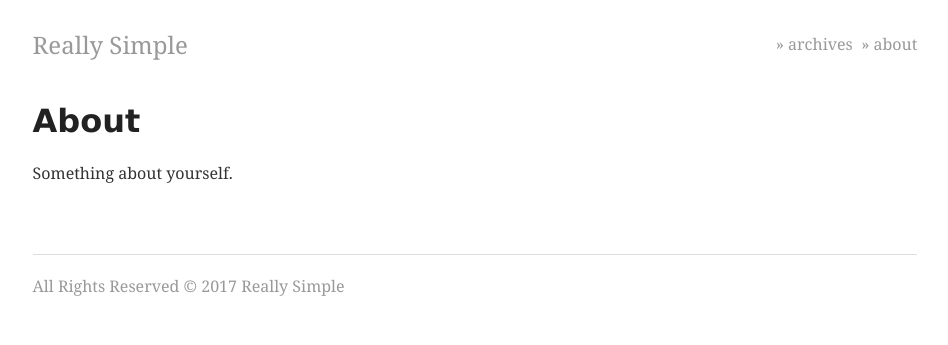
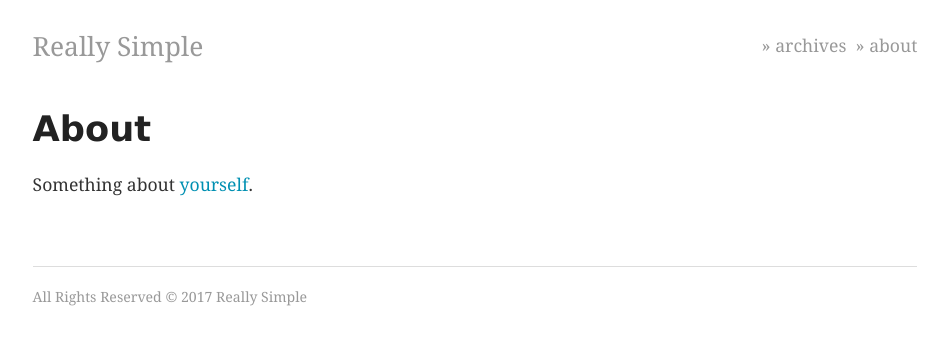
Before and after one commit to jusx/really-simple, a Jekyll site: the page built from about.md, in a window 1280 px wide. Shown: the top 345 px of the page, without its empty margins (165-1113 px from the left). Built offline with Jekyll 4.4.1, drawn with Linux system fonts in a browser that asks for light colours; our own code applies the rules of GitHub Pages for plain Markdown files.

Commit message:
- bugfix: anchor link styling on other pages are now as desired. - bugfix: footer copyright should be smaller. - bugfix: content font should be bigger.

```diff
--- a/_sass/_simple.scss
+++ b/_sass/_simple.scss
@@ -38,11 +38,13 @@ body {
    padding-bottom: 20px;
    border-top: 1px solid #ddd;
    margin-top: 70px;
+   font-size: 0.8em;
 }
 
 .content {
   width: 70%;
   margin: 0 auto;
+  font-size: 1.1em;
 
   h1, h2, h3, h4, h5, h6 {
      font-family: "Lucida Grande", verdana, 'Lato', sans-serif;
@@ -80,6 +82,9 @@ body {
 
 .post-content {
    line-height: 1.5em;
+
+}
+
 a {
    color:#111;
    color: #0090B2;
@@ -87,7 +92,6 @@ body {
 
    &:hover {
      color: #FF7A00;
-      }
    }
 }
 
--- a/about.md
+++ b/about.md
@@ -1,2 +1,2 @@
 # About
-Something about yourself.
+Something about [yourself](/).
```
Lines whose indentation alone changed are shown as unchanged.
